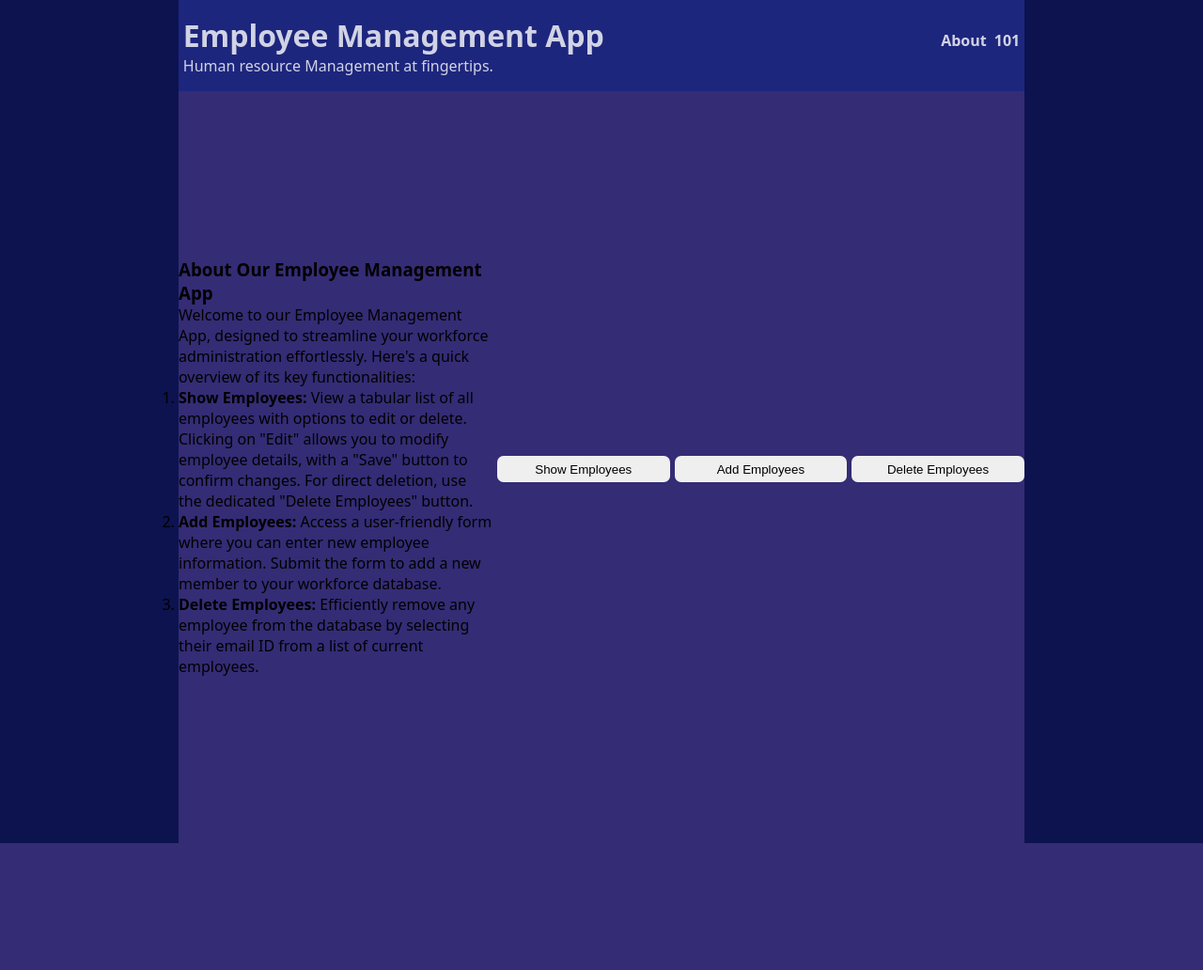
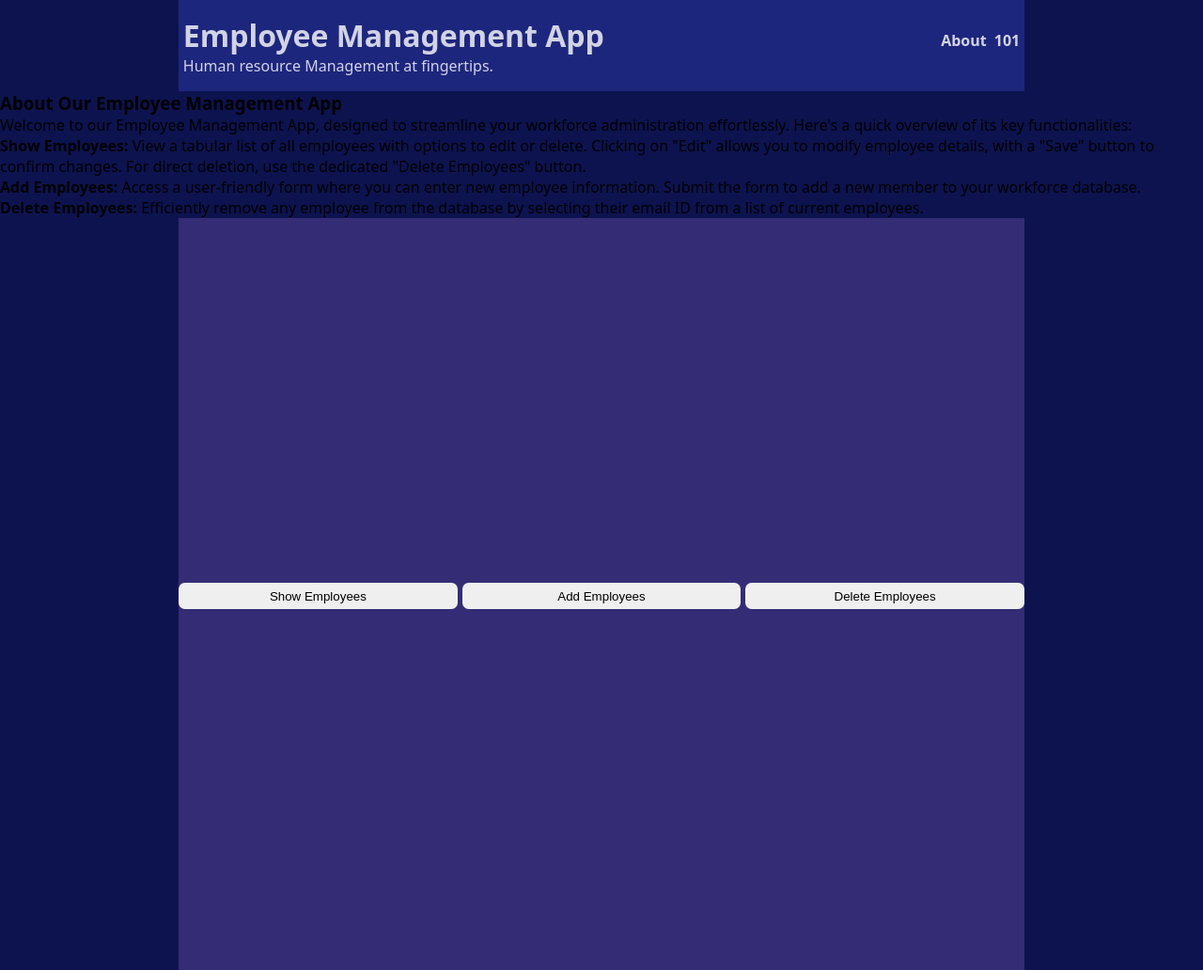
Before and after one commit to viveksoftdev/emp_manage, a Django app: template templates/index.html in a window 1280 px wide. Shown: the whole page at 94% size. Before the commit the page ends 897 px from the top, so only its background shows below. Run offline with Django 3.2, Linux system fonts and the light colour scheme; the template is opened without the code that fills it, so the values that code supplies are empty.

Commit message:
Update index.html

```diff
--- a/templates/index.html
+++ b/templates/index.html
@@ -133,12 +133,7 @@
         </nav>
     </div>
 
-
-     <!--Heading container section-->
-
-    <!--Buttons for operations on Employees  -->
-    <div id="main__section" class="btnContainer container">
-    <main>
+    <main id="main__section container">
         <h3>About Our Employee Management App</h3>
         <p>Welcome to our Employee Management App, designed to streamline your workforce administration effortlessly. Here's a quick overview of its key functionalities:</p>
 
@@ -157,6 +152,12 @@
 
     </main>
 
+     <!--Heading container section-->
+
+    <!--Buttons for operations on Employees  -->
+    <div  class="btnContainer container">
+
+
 
 
         <button id="show"   class="">Show Employees</button>
```
